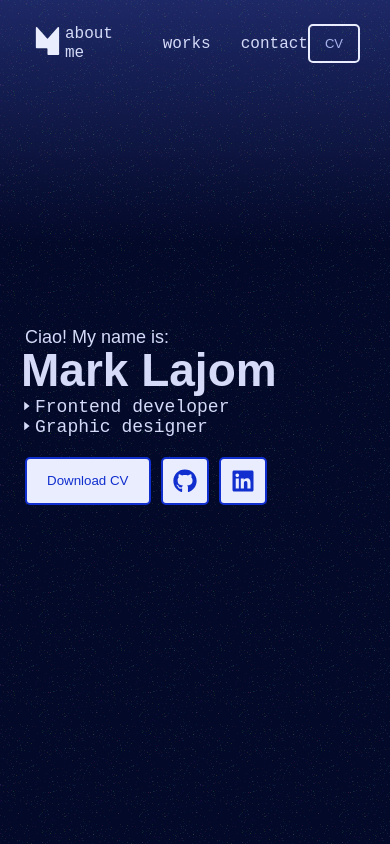
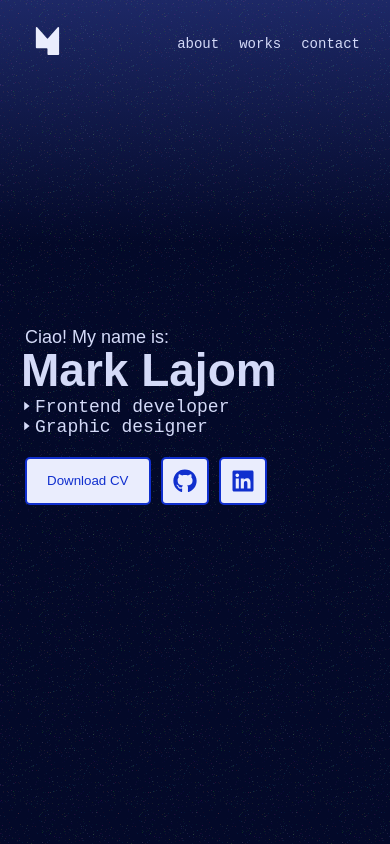
Before and after one commit to emkeiboii/v3, a React (Vite) app in the folder vite-project/: page / in a window 390 px wide. Shown: the top 844 px of the page. Built offline with nearby package versions, Linux system fonts and the light colour scheme; a web font is replaced by a local one.

Commit message:
add navbar mobile layout

```diff
--- a/vite-project/src/App.css
+++ b/vite-project/src/App.css
@@ -147,6 +147,14 @@ a:hover .path {
   text-decoration: none;
 }
 
+@media (max-width: 769px) {
+  .links a {
+    font-size: 14px;
+  }
+  .nav-links {
+    gap: 20px;
+  }
+}
 li {
   list-style: none;
 }
@@ -159,6 +167,12 @@ li {
   padding: 10px 15px;
   font-size: 13px;
   transition: all ease-in-out 250ms;
+}
+
+@media (max-width: 769px) {
+  .btn-navbar {
+    display: none;
+  }
 }
 
 .btn-navbar:hover {
@@ -178,7 +192,7 @@ li {
   border: 2px solid var(--blue);
   border-radius: 5px;
   padding: 10px 20px;
-  color: var(--blue); /* Default text color */
+  color: var(--blue);
   display: flex;
   align-items: center;
   justify-content: center;
@@ -200,17 +214,15 @@ li {
   background-color: var(--blue-60);
 }
 
-/* Specific styling for the SVG icons inside buttons */
 .btn-container .btn svg {
-  fill: var(--blue); /* Default icon color */
-  width: 24px; /* Adjust the size as needed */
-  height: 24px; /* Adjust the size as needed */
+  fill: var(--blue);
+  width: 24px;
+  height: 24px;
   transition: fill 250ms ease-in-out;
 }
 
-/* Change icon color on button hover */
 .btn-container .btn:hover svg {
-  fill: var(--blue); /* Icon color on hover */
+  fill: var(--blue);
 }
 
 /* ------------ HERO ------------ */
--- a/vite-project/src/App.jsx
+++ b/vite-project/src/App.jsx
@@ -6,7 +6,6 @@ import Footer from "./Footer";
 import Hero from "./Hero";
 import NavBar from "./NavBar";
 import Works from "./Works";
-
 function App() {
   const [scrollPosition, setScrollPosition] = useState({ y: 0, lastY: 0 });
   const [hideNav, setHideNav] = useState(true);
@@ -32,6 +31,7 @@ function App() {
       setHideNav(false);
     }
   }, [scrollPosition]);
+
   return (
     <div className="app">
       <div className={`navbar-container-layout ${hideNav && "hidenav"}`}>
--- a/vite-project/src/NavBar.jsx
+++ b/vite-project/src/NavBar.jsx
@@ -12,7 +12,7 @@ function NavBar({ scrollPosition }) {
 
       <ul className="nav-links">
         <li className="links">
-          <a href="#about">about me</a>
+          <a href="#about">about</a>
         </li>
         <li className="links">
           <a href="#works">works</a>
```
